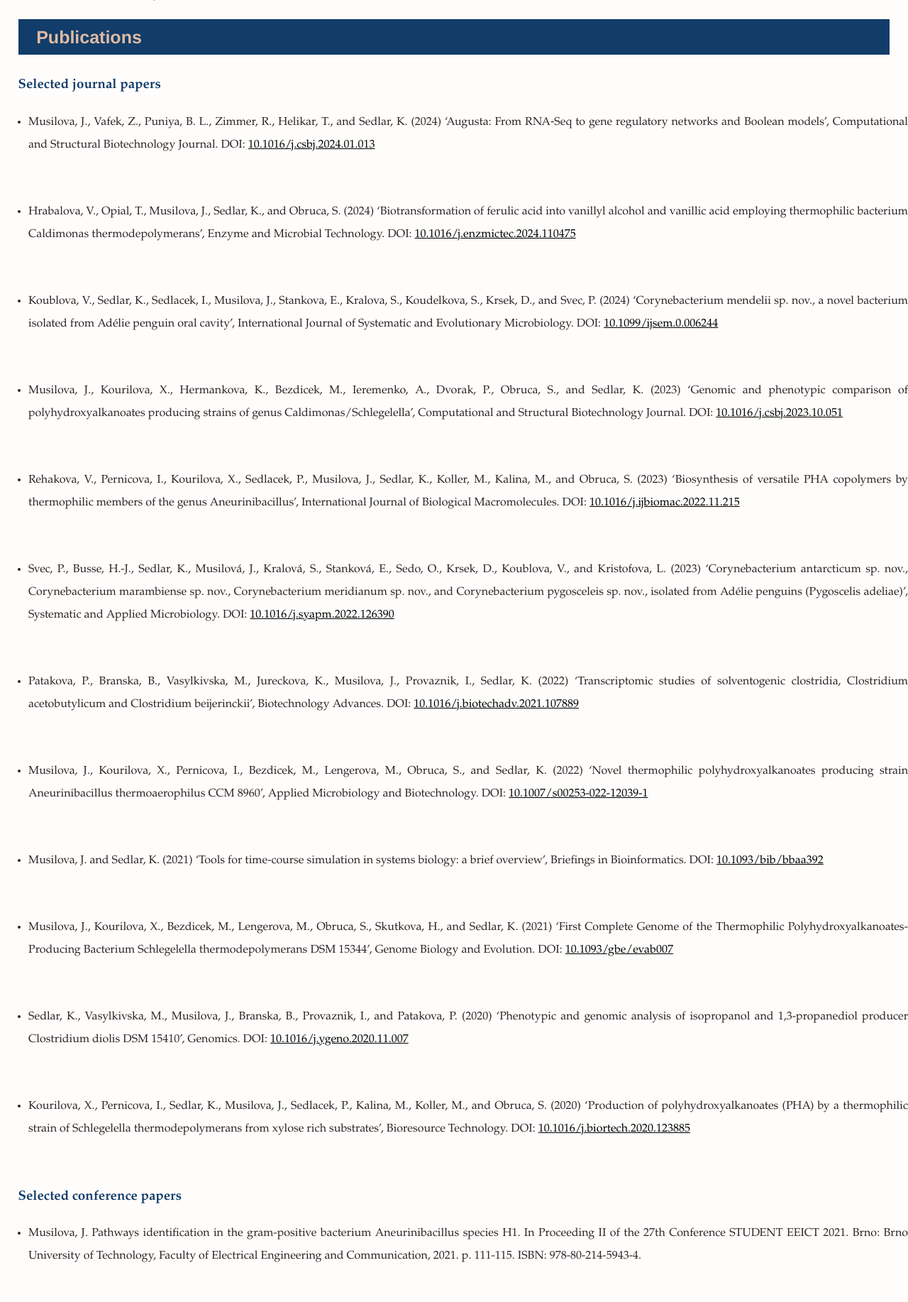
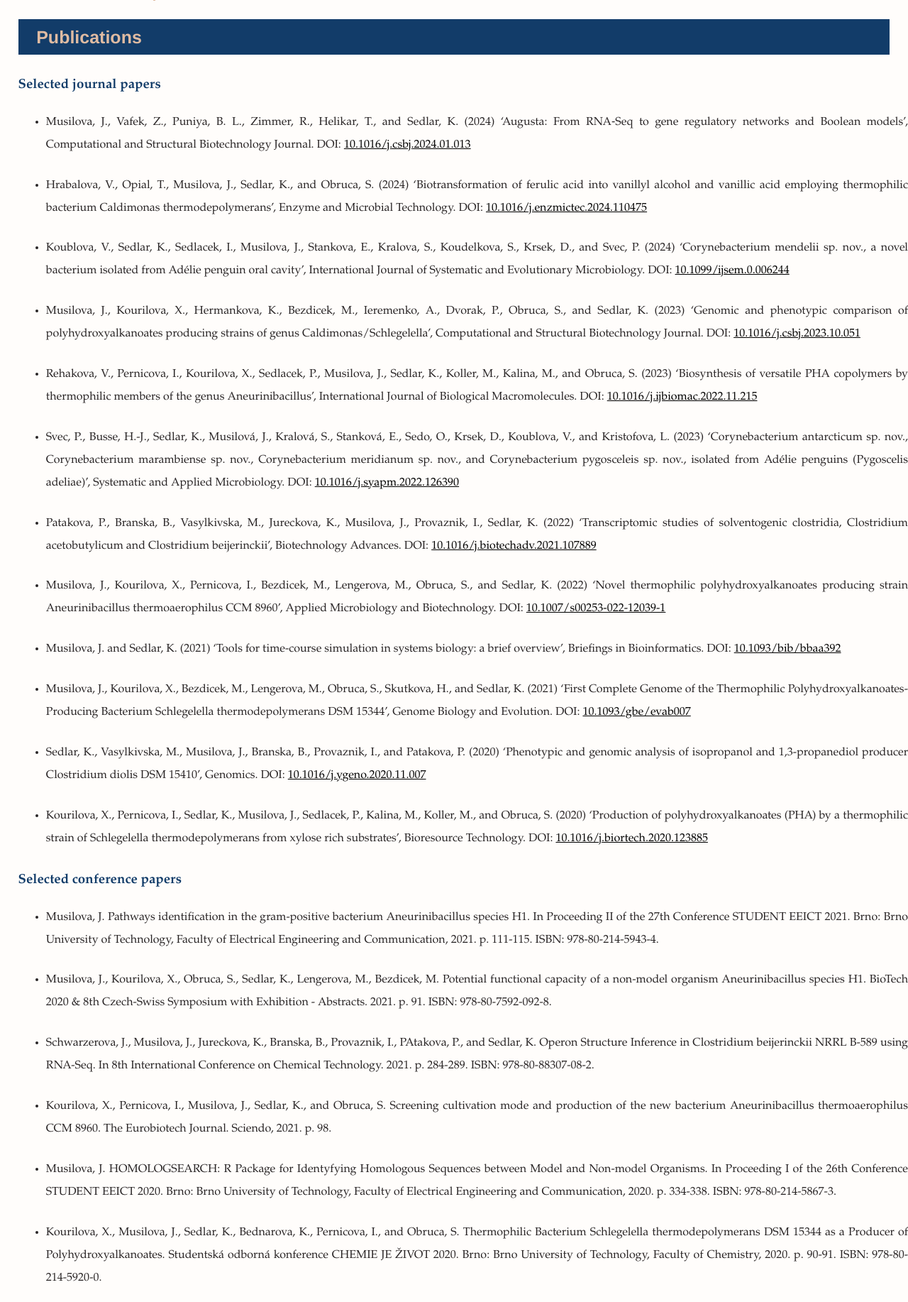
Before and after one commit to JanaMus/janamus.github.io, a PHP site: page / in a window 1280 px wide. Shown: the part 3592-5426 px from the top of the page at 71% size. Run offline with PHP 8.4, Linux system fonts and the light colour scheme.

Commit message:
Update style.css

```diff
--- a/style.css
+++ b/style.css
@@ -167,5 +167,6 @@ table tr td:last-child {
 .journalpapers li,
 .conferencepapers li,
 .thesis li {
-    margin-bottom: 5%;
+    margin-bottom: 2%;
+    margin-left: 2%;
 }
```
